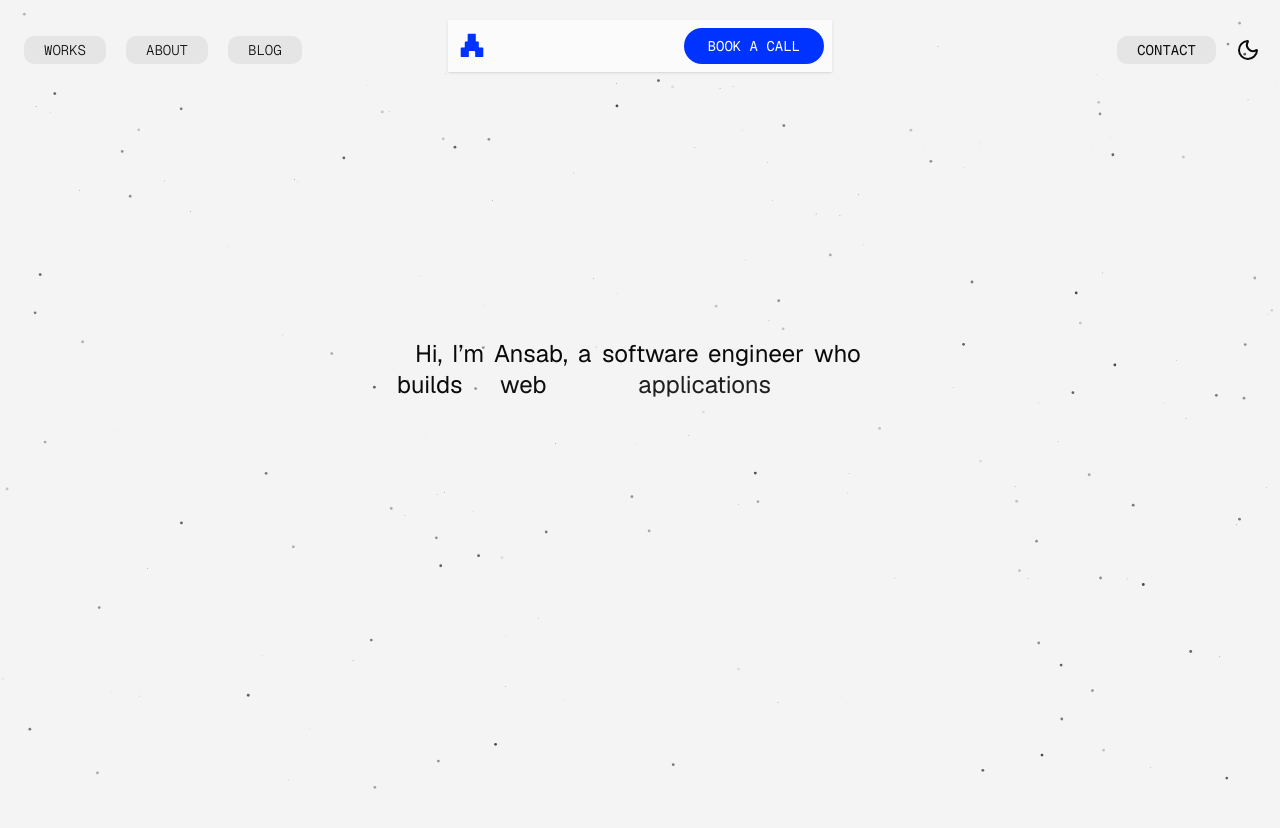
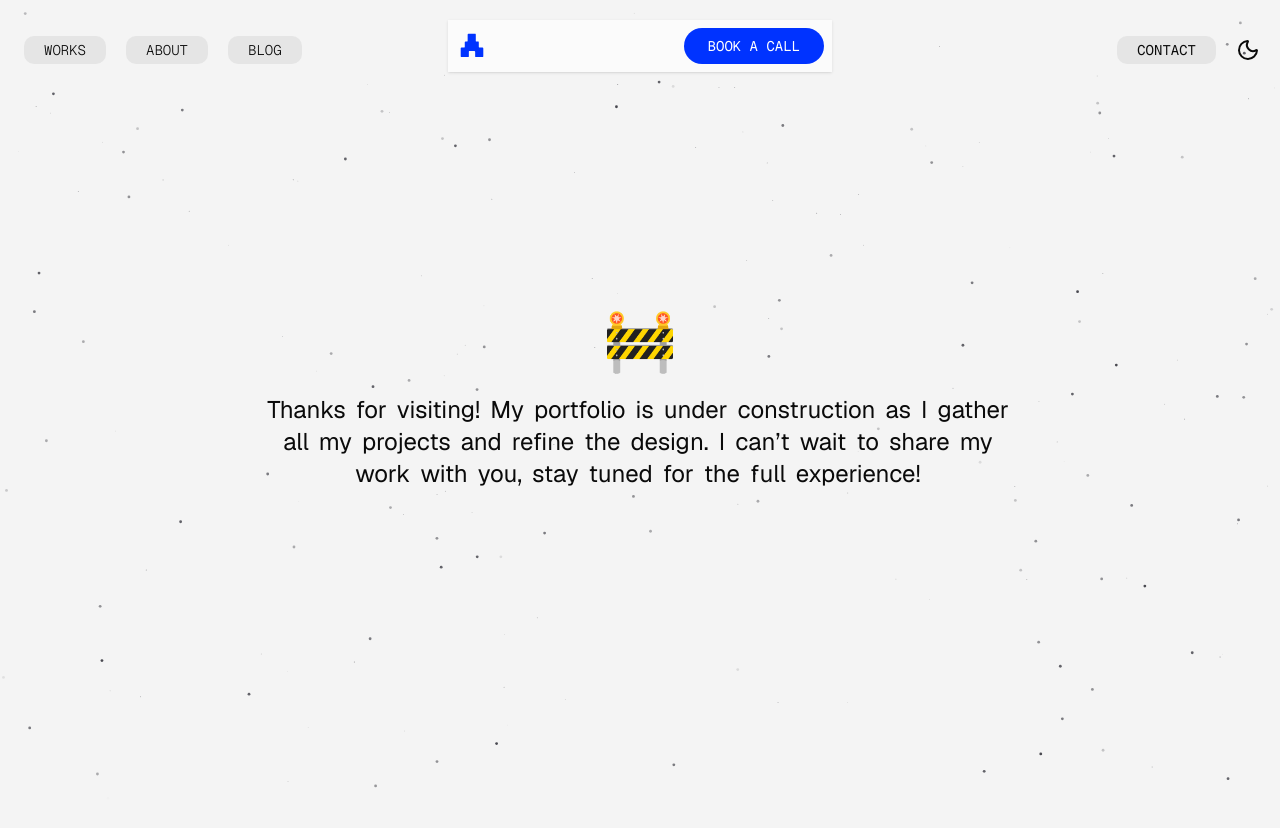
Before and after one commit to ansabazys/portfolio, a Next.js app: page / in a window 1280 px wide. Shown: the top 828 px of the page. After the commit the page ends 800 px from the top, so only its background shows below. Built offline with nearby package versions, Linux system fonts and the light colour scheme.

Commit message:
under construction page

```diff
--- a/components/layout/hero.tsx
+++ b/components/layout/hero.tsx
@@ -1,93 +1,142 @@
+// "use client";
+
+// import { ReactElement, useEffect, useRef } from "react";
+// import gsap from "gsap";
+// import { ScrollTrigger } from "gsap/ScrollTrigger";
+
+// gsap.registerPlugin(ScrollTrigger);
+
+// export default function Hero() {
+//   const paragraphRef = useRef<HTMLParagraphElement | null>(null);
+//   const containerRef = useRef<HTMLDivElement | null>(null);
+//   const pinSectionRef = useRef<HTMLElement | null>(null);
+//   useEffect(() => {
+//     const paragraph = paragraphRef.current;
+
+//     if (!paragraph) return;
+
+//     // Split text manually just like original code
+//     const text = paragraph.textContent?.trim() ?? "";
+//     const words = text.split(" ");
+
+//     paragraph.innerHTML = "";
+//     words.forEach((word, i) => {
+//       const span = document.createElement("span");
+//       span.className =
+//         "inline-block mr-1 opacity-0 translate-x-[100vw] will-change-transform";
+//       span.textContent = word;
+//       paragraph.appendChild(span);
+
+//       if (i < words.length - 1) {
+//         paragraph.appendChild(document.createTextNode(" "));
+//       }
+//     });
+
+//     const wordElements = paragraph.querySelectorAll("span");
+
+//     gsap.to(wordElements, {
+//       x: 0,
+//       opacity: 1,
+//       duration: 1,
+//       ease: "power2.out",
+//       stagger: {
+//         amount: 3,
+//         from: "start",
+//       },
+//       scrollTrigger: {
+//         trigger: pinSectionRef.current,
+//         start: "top top",
+//         end: "bottom bottom",
+//         scrub: 1,
+//         pin: containerRef.current,
+//         anticipatePin: 1,
+//       },
+//     });
+
+//     return () => {
+//       ScrollTrigger.getAll().forEach((st) => st.kill());
+//     };
+//   }, []);
+
+//   return (
+//     <main className="z-20">
+//       {/* Intro Section */}
+//       <section className=" flex items-center justify-center text-center text-xl">
+//         <p>Scroll down to see the effect ↓</p>
+//       </section>
+
+//       {/* Spacer */}
+//       <div className="h-[50vh]"></div>
+
+//       {/* PIN SCROLL SECTION */}
+//       <section ref={pinSectionRef} className="relative h-[400vh]">
+//         {/* Sticky Container */}
+//         <div
+//           ref={containerRef}
+//           className="sticky top-0 h-screen flex items-center justify-center px-[5%] overflow-hidden"
+//         >
+//           <p
+//             ref={paragraphRef}
+//             className="md:text-center text-[clamp(1.5rem,5vw,1rem)]  leading-[1.3] max-w-140 overflow-hidden"
+//           >
+//             Hi, I’m <strong>Ansab</strong>, a software engineer who builds web applications with
+//             a design-first, UI/UX-focused approach to deliver seamless user
+//             experiences.
+//           </p>
+//         </div>
+//       </section>
+
+//       {/* Spacer */}
+//       <div className="h-[50vh]"></div>
+//     </main>
+//   );
+// }
+
 "use client";
 
-import { ReactElement, useEffect, useRef } from "react";
+import { useEffect, useRef } from "react";
 import gsap from "gsap";
-import { ScrollTrigger } from "gsap/ScrollTrigger";
 
-gsap.registerPlugin(ScrollTrigger);
+export default function UnderConstruction() {
+  const paragraphRef = useRef<HTMLParagraphElement | null>(null);
 
-export default function Hero() {
-  const paragraphRef = useRef<HTMLParagraphElement | null>(null);
-  const containerRef = useRef<HTMLDivElement | null>(null);
-  const pinSectionRef = useRef<HTMLElement | null>(null);
   useEffect(() => {
     const paragraph = paragraphRef.current;
-
     if (!paragraph) return;
 
-    // Split text manually just like original code
+    // Split text into words
     const text = paragraph.textContent?.trim() ?? "";
     const words = text.split(" ");
 
     paragraph.innerHTML = "";
     words.forEach((word, i) => {
       const span = document.createElement("span");
-      span.className =
-        "inline-block mr-1 opacity-0 translate-x-[100vw] will-change-transform";
+      span.className = "inline-block mr-1 opacity-0 translate-y-6";
       span.textContent = word;
       paragraph.appendChild(span);
-
-      if (i < words.length - 1) {
+      if (i < words.length - 1)
         paragraph.appendChild(document.createTextNode(" "));
-      }
     });
 
     const wordElements = paragraph.querySelectorAll("span");
 
     gsap.to(wordElements, {
-      x: 0,
+      y: 0,
       opacity: 1,
       duration: 1,
       ease: "power2.out",
-      stagger: {
-        amount: 3,
-        from: "start",
-      },
-      scrollTrigger: {
-        trigger: pinSectionRef.current,
-        start: "top top",
-        end: "bottom bottom",
-        scrub: 1,
-        pin: containerRef.current,
-        anticipatePin: 1,
-      },
+      stagger: 0.1, // stagger words
     });
-
-    return () => {
-      ScrollTrigger.getAll().forEach((st) => st.kill());
-    };
   }, []);
 
   return (
-    <main className="z-20">
-      {/* Intro Section */}
-      <section className=" flex items-center justify-center text-center text-xl">
-        <p>Scroll down to see the effect ↓</p>
-      </section>
-
-      {/* Spacer */}
-      <div className="h-[50vh]"></div>
-
-      {/* PIN SCROLL SECTION */}
-      <section ref={pinSectionRef} className="relative h-[400vh]">
-        {/* Sticky Container */}
-        <div
-          ref={containerRef}
-          className="sticky top-0 h-screen flex items-center justify-center px-[5%] overflow-hidden"
-        >
-          <p
-            ref={paragraphRef}
-            className="md:text-center text-[clamp(1.5rem,5vw,1rem)]  leading-[1.3] max-w-140 overflow-hidden"
-          >
-            Hi, I’m <strong>Ansab</strong>, a software engineer who builds web applications with
-            a design-first, UI/UX-focused approach to deliver seamless user
-            experiences.
-          </p>
-        </div>
-      </section>
-
-      {/* Spacer */}
-      <div className="h-[50vh]"></div>
-    </main>
+    <div className="h-screen flex flex-col items-center justify-center px-4 text-center">
+      <h1 className="text-4xl md:text-6xl font-bold mb-6">🚧</h1>
+      <p ref={paragraphRef} className="text-lg md:text-2xl max-w-3xl">
+        Thanks for visiting! My portfolio is under construction as I gather all
+        my projects and refine the design. I can’t wait to share my work with
+        you, stay tuned for the full experience!
+      </p>
+    </div>
   );
 }
```
